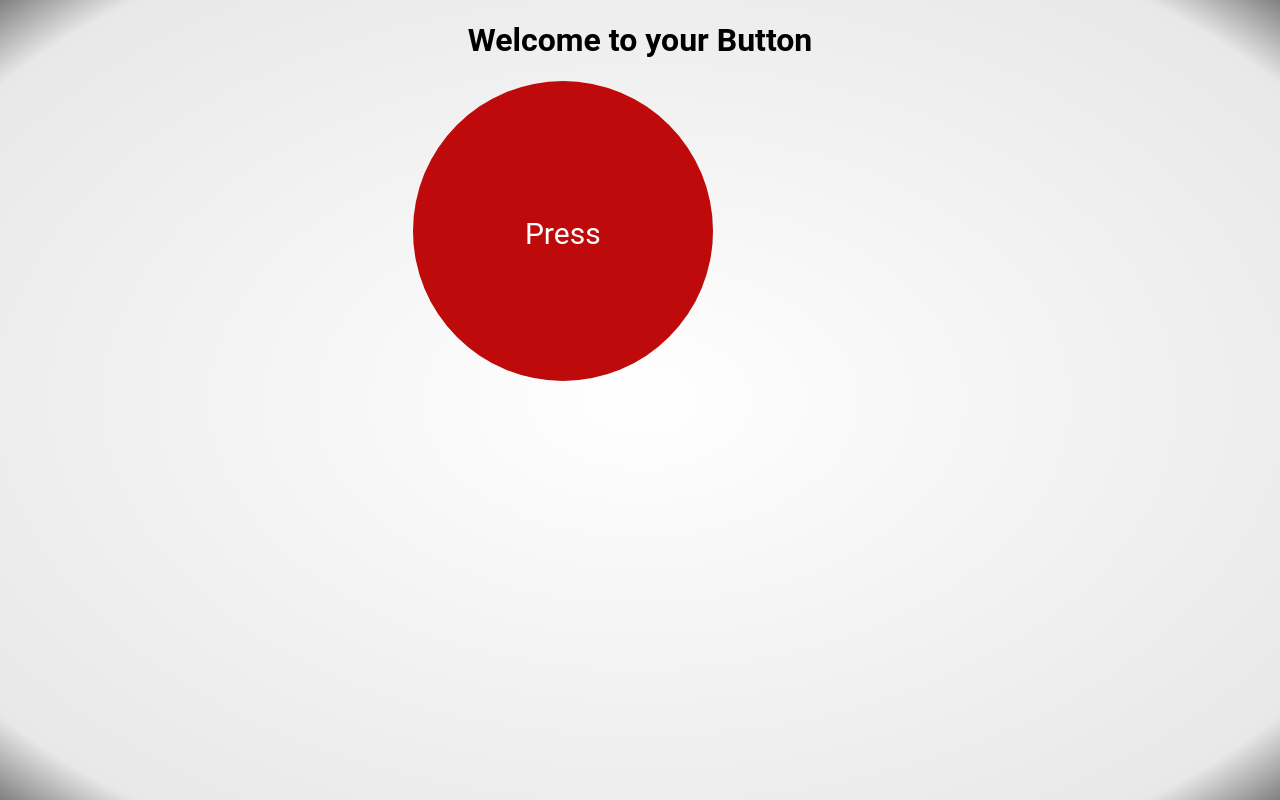
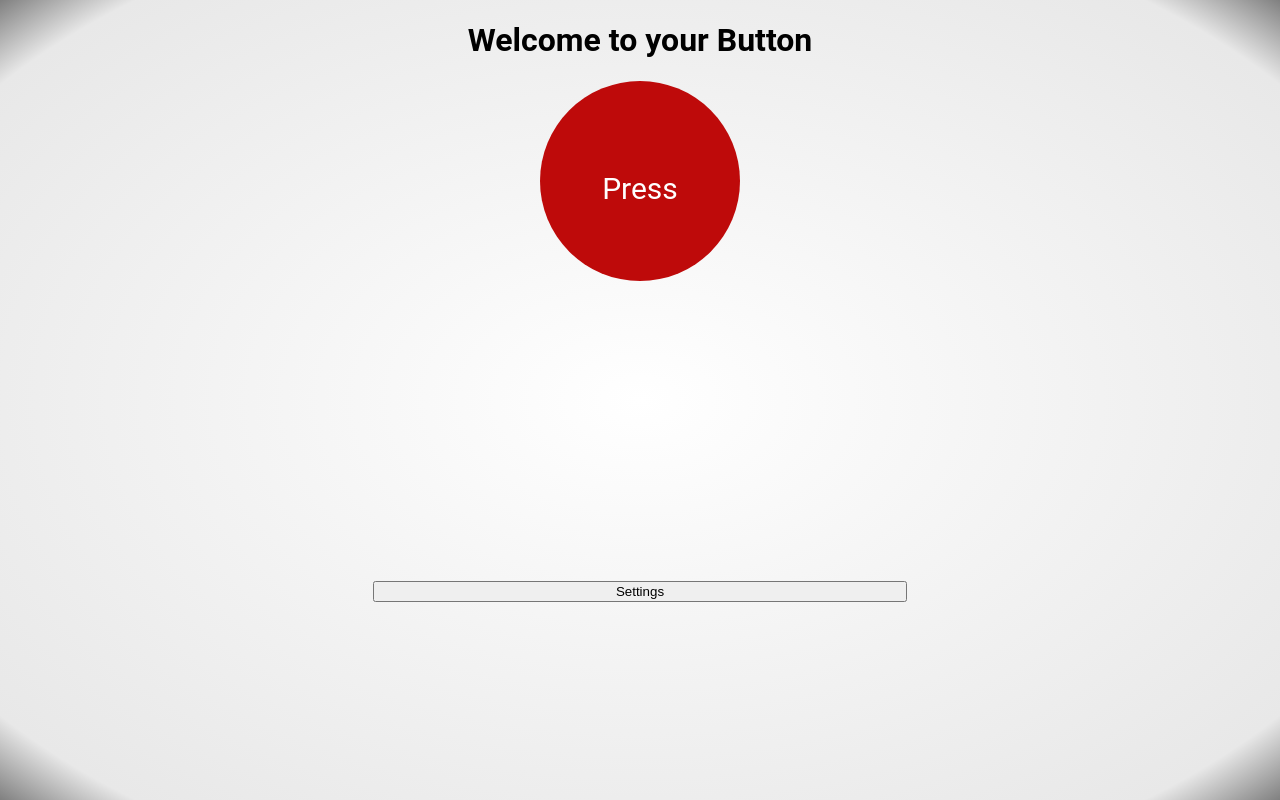
Before and after one commit to ian-gelman/dominos, a Flask app: page / in a window 1280 px wide. Run offline with Flask 2, Linux system fonts and the light colour scheme.

Commit message:
work on menu

```diff
--- a/web/templates/index.html
+++ b/web/templates/index.html
@@ -19,6 +19,12 @@
                 grid-template-columns: repeat(5, minmax(0, 1fr));
                 grid-gap: 10px;
             }
+            .inner_grid {
+                display: grid;
+                grid-template-columns: repeat(4, minmax(0, 1fr));
+                grid-gap: 10px;
+            }
+
             @media (max-width: 500px) {
                 .grid {
                     grid-template-columns: 0fr 4fr 0fr;
@@ -32,13 +38,14 @@
             }
 
             .button_box {
-                grid-column: 2 / span 3;
+                grid-column: 2 / span 2;
             }
 
             .virtual_button {
                 background-color: #be0a0a;
-                width: 300px;
-                height: 300px;
+                width: 200px;
+                height: 200px;
+                margin: auto;
                 border-radius: 50%;
             }
 
@@ -52,7 +59,42 @@
             .virtual_button:active {
                 background-color: #8d0000;
             }
+            #settings_button {
+                margin-left: 15%;
+                margin-right: 15%;
+                width: 70%;
+            }
+
+            .menu_open {
+                top: 0;
+            }
+            .menu_closed {
+                display: none;
+                top: -100%;
+            }
+            .menu {
+                position: fixed;
+                transition-property: position;
+                transition-duration: 0.5s;
+                background-color: white;
+                margin: 10px;
+            }
+
         </style>
+        <script>
+            function update_script(name) {
+                var xhttp = new XMLHttpRequest();
+                xhttp.open("POST", "/run", true);
+                xhttp.send('script=' + name)
+            }
+
+            function open_settings() {
+                menu = document.getElementById("menu");
+                menu.classList.add("menu_open");
+                menu.classList.remove("menu_closed");
+            }
+
+        </script>
     </head>
     <body>
         <div class="wrapper">
@@ -62,7 +104,7 @@
                 <div class="box-3">
                     <h1>Welcome to your Button</h1>
 
-                    <div class="grid">
+                    <div class="inner_grid">
                         <div class="box">
                         </div>
                         <div class="button_box">
@@ -72,11 +114,21 @@
                         </div>
                         <div class="box">
                         </div>
-
-
                     </div>
                 </div>
                 <div class="box">
+                </div>
+            </div> <!-- .grid -->
+            <div class="grid" style="margin-top: 300px">
+                <div class="box"></div>
+                <div class="box-3">
+                    <button id="settings_button" onclick="open_settings()">Settings</button>
+                </div>
+                <div class="box"></div>
+            </div>
+            <div id="menu" class="menu menu_closed">
+                <div style="width: 100%">
+                    Hi!
                 </div>
             </div>
         </div>
@@ -87,6 +139,8 @@
                 xhttp.open("POST", "/run", true);
                 xhttp.send()
             });
+
+
         </script>
     </body>
 </html>
```
